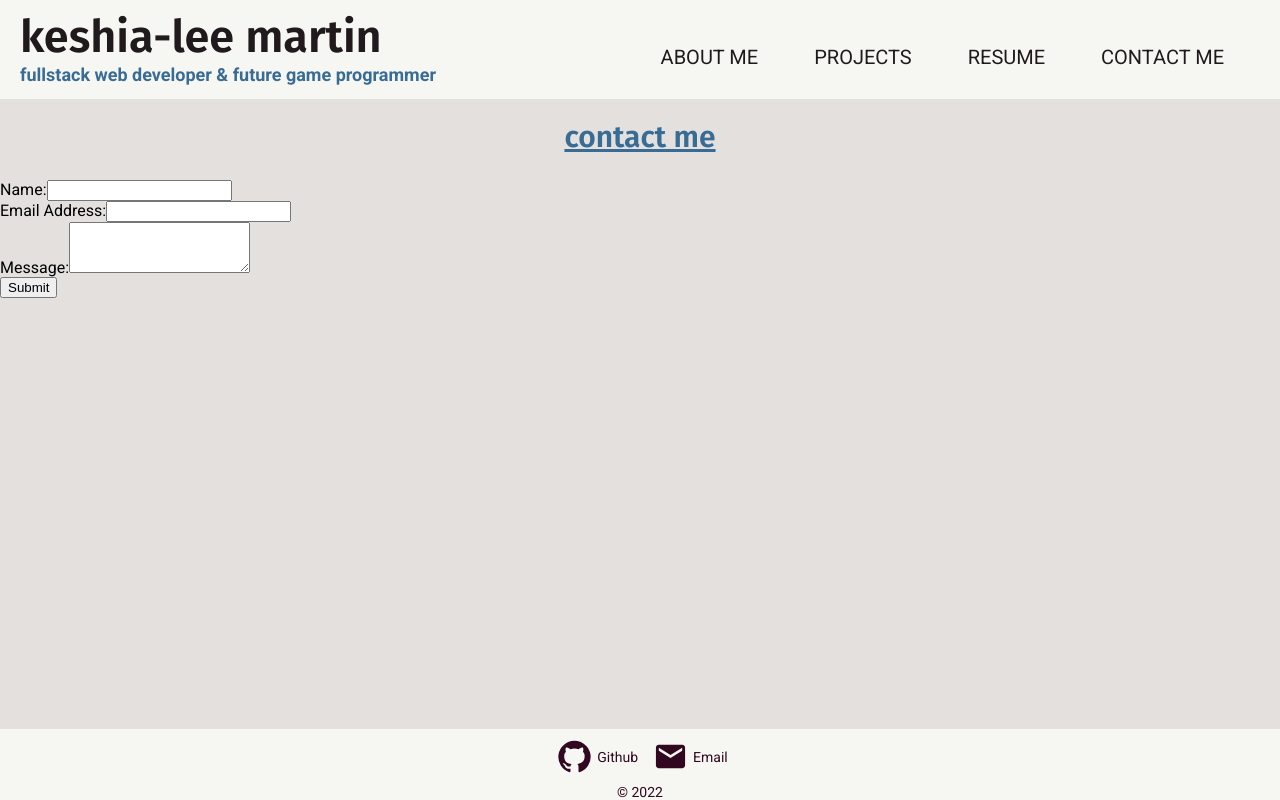
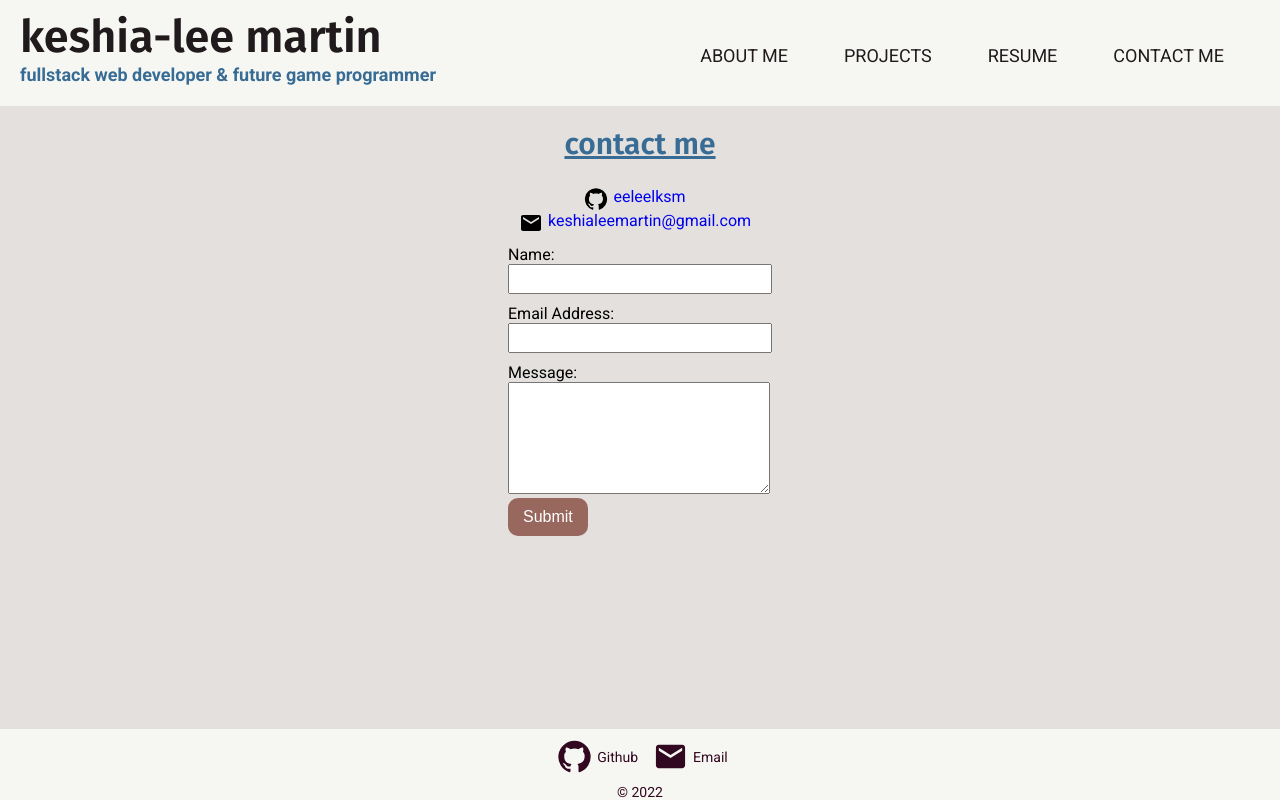
Before and after one commit to eeleelksm/eeleelksm-reactportfolio-20, a React (Create React App) app: page /contact in a window 1280 px wide. Built offline with nearby package versions, Linux system fonts and the light colour scheme.

Commit message:
all pages styling completed

```diff
--- a/src/components/Footer/Footer.js
+++ b/src/components/Footer/Footer.js
@@ -2,14 +2,27 @@ import GitHubIcon from "@mui/icons-material/GitHub";
 import EmailIcon from "@mui/icons-material/Email";
 
 function Footer() {
+	const openInNewTab = (url) => {
+		const newWindow = window.open(url, "_blank", "noopener, norefferer");
+		if (newWindow) newWindow.opener = null;
+	};
+
 	return (
 		<footer className="footer">
 			<div className="itemContainer">
-				<GitHubIcon className="icon" fontSize="large" />
+				<GitHubIcon
+					className="icon"
+					fontSize="large"
+					onClick={() => openInNewTab("https://www.github.com/eeleelksm")}
+				/>
 				<span>Github</span>
 			</div>
 			<div className="itemContainer">
-				<EmailIcon className="icon" fontSize="large" />
+				<EmailIcon
+					className="icon"
+					fontSize="large"
+					onClick={() => openInNewTab("mailto:keshialeemartin@gmail.com")}
+				/>
 				<span>Email</span>
 			</div>
 
--- a/src/components/Pages/Contact/Contact.js
+++ b/src/components/Pages/Contact/Contact.js
@@ -1,4 +1,6 @@
 import React, { useState } from "react";
+import GitHubIcon from "@mui/icons-material/GitHub";
+import EmailIcon from "@mui/icons-material/Email";
 
 function ContactForm() {
 	const [formState, setFormState] = useState({
@@ -20,10 +22,31 @@ function ContactForm() {
 	return (
 		<section>
 			<h1 className="page-title">contact me</h1>
-			<div className="icons"></div>
+			<div className="contact-icons">
+				<GitHubIcon className="icon2" />{" "}
+				<a
+					href="https://github.com/eeleelksm"
+					target="_blank"
+					className="contact-link"
+				>
+					eeleelksm
+				</a>
+			</div>
+			<div className="contact-icons">
+				<EmailIcon className="icon2" />{" "}
+				<a
+					href="mailto:keshialeemartin@gmail.com"
+					target="_blank"
+					className="contact-link"
+				>
+					keshialeemartin@gmail.com
+				</a>
+			</div>
+			<div className="contact-me">
 				<form id="contact-form" onSubmit={handleSubmit}>
-				<div>
+					<div className="contact-label">
 						<label htmlFor="name">Name:</label>
+						<br />
 						<input
 							type="text"
 							defaultValue={name}
@@ -31,8 +54,9 @@ function ContactForm() {
 							name="name"
 						/>
 					</div>
-				<div>
+					<div className="contact-label">
 						<label htmlFor="email">Email Address:</label>
+						<br />
 						<input
 							type="email"
 							defaultValue={email}
@@ -40,8 +64,9 @@ function ContactForm() {
 							name="email"
 						/>
 					</div>
-				<div>
+					<div className="contact-label">
 						<label htmlFor="message">Message:</label>
+						<br />
 						<textarea
 							defaultValue={message}
 							onChange={handleChange}
@@ -51,6 +76,7 @@ function ContactForm() {
 					</div>
 					<button type="submit">Submit</button>
 				</form>
+			</div>
 		</section>
 	);
 }
--- a/src/index.css
+++ b/src/index.css
@@ -37,11 +37,11 @@ h3 {
 
 .navbar {
 	display: flex;
-	margin: 25px 30px 20px 0px;
+	margin: 25px 30px 30px 0px;
 }
 
 nav {
-	font-size: 20px;
+	font-size: 18px;
 	padding: 10px;
 }
 
@@ -162,6 +162,61 @@ h3 {
 	color: #98675d;
 }
 
+/* contact me tab */
+.contact-icons {
+	display: flex;
+	justify-content: center;
+	padding-right: 10px;
+}
+
+.contact-link {
+	text-decoration: none;
+}
+
+.icon2 {
+	margin-right: 5px;
+}
+
+.contact-me {
+	display: flex;
+	justify-content: center;
+	align-items: center;
+}
+
+.contact-label {
+	margin-top: 10px;
+}
+
+textarea {
+	width: 250px;
+	height: 100px;
+	padding: 5px;
+	font-size: 14px;
+}
+
+input {
+	width: 250px;
+	padding: 5px;
+	font-size: 14px;
+}
+
+button {
+	background-color: #98675d;
+	border: none;
+	border-radius: 10px;
+	color: white;
+	padding: 10px 15px;
+	text-align: center;
+	text-decoration: none;
+	font-size: 16px;
+	cursor: pointer;
+}
+
+button:hover {
+	background-color: #31081f;
+	transition: 0.3s ease;
+}
+
 /* footer */
 .footer {
 	background-color: #f6f7f3;
```
Lines whose indentation alone changed are shown as unchanged.
